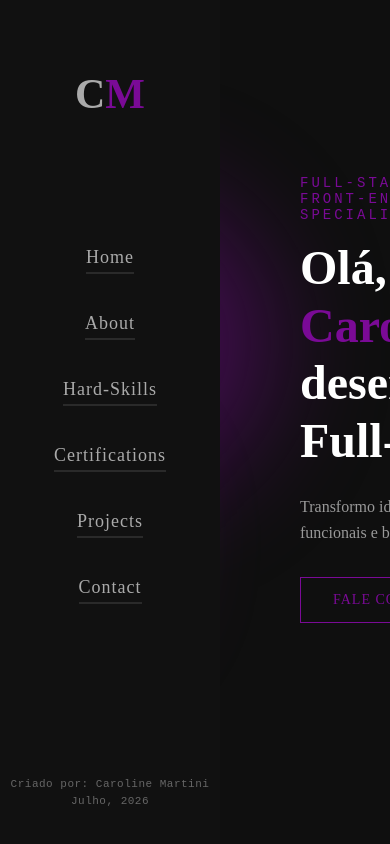
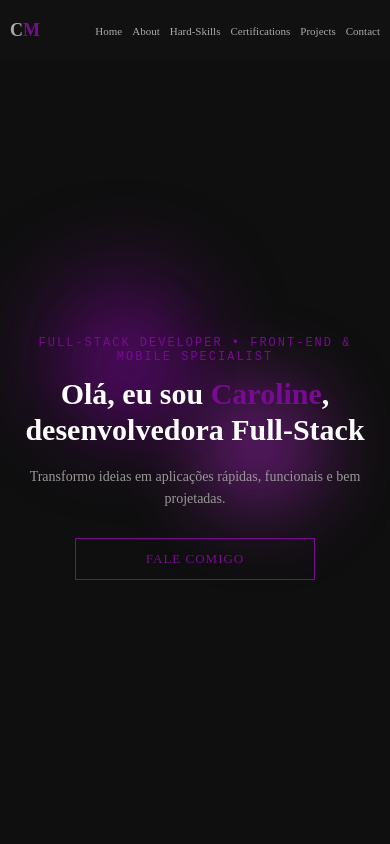
Before and after one commit to SpaceCowboy-c/Portifolio, a React (Vite) app: page / in a window 390 px wide. Built offline with nearby package versions, Linux system fonts and the light colour scheme.

Commit message:
v1.0.0 - Primeira versão da aplicação web/mobile.

```diff
--- a/src/components/Navbar/navbar.css
+++ b/src/components/Navbar/navbar.css
@@ -68,3 +68,64 @@
     line-height: 1.5;
     letter-spacing: 0.5px;
 }
+
+@media (max-width: 768px) {
+    .navbar {
+        width: 100%;
+        height: 60px;
+        position: fixed;
+        top: 0;
+        left: 0;
+        padding: 0 10px;
+        display: flex;
+        align-items: center;
+        justify-content: space-between;
+        z-index: 1000;
+        box-sizing: border-box;
+        background-color: #111;
+    }
+
+    .navbar-logo {
+        margin-top: 0;
+        font-size: 18px;
+        line-height: 1;
+        flex-shrink: 0;
+        /* Não deixa o logo encolher */
+    }
+
+    .navbar-links {
+        position: static;
+        transform: none;
+        display: flex;
+        flex-direction: row;
+        gap: 10px;
+        width: auto;
+        overflow-x: auto;
+        scrollbar-width: none; /* Permite deslizar suavemente no celular se a tela for pequena */
+        -ms-overflow-style: none;
+        padding: 4px 0;
+    }
+
+    /* Esconde a barra de rolagem no Chrome/Safari/Samsung Internet */
+    .navbar-links::-webkit-scrollbar {
+        display: none;
+    }
+
+    .navbar-links li { /* Impede que o item seja esmagado */
+        width: auto;
+        flex-shrink: 0;
+    }
+
+    .navbar-links li a {
+        font-size: 11px;
+        letter-spacing: 0px;
+        padding-bottom: 0;
+        border-bottom: none;
+        line-height: 1.2;
+        white-space: nowrap; /* IMPEDE que "Hard-Skills" quebre em duas linhas */
+    }
+
+    .navbar-footer {
+        display: none;
+    }
+}
--- a/src/screens/Skills/hardSkill.css
+++ b/src/screens/Skills/hardSkill.css
@@ -192,3 +192,29 @@
     }
 
 }
+
+/* Cole no final do hardskill.css */
+@media (max-width: 768px) {
+    .about-content {
+        margin-left: 0;
+        padding-top: 90px;
+        flex-direction: column;
+        padding-left: 24px;
+        padding-right: 24px;
+        gap: 40px;
+        align-items: center;
+        /* Centraliza o conteúdo horizontalmente */
+    }
+
+    .about-intro,
+    .soft-skills {
+        max-width: 100%;
+        width: 100%;
+        padding-left: 0;
+    }
+
+    .section-title {
+        text-align: center;
+        width: 100%;
+    }
+}
--- a/src/screens/Skills/hardSkill.jsx
+++ b/src/screens/Skills/hardSkill.jsx
@@ -67,15 +67,15 @@ const sections = [
         skills: languages
     },
     {
-        title: "Ferramentas que utilizo em meus projetos",
+        title: "Ferramentas que domino",
         skills: tools
     },
     {
-        title: "Frameworks & Bibliotecas em constante aprimoramento",
+        title: "Frameworks & Bibliotecas",
         skills: frameworks
     },
     {
-        title: "Bancos de Dados que utilizo em meus projetos",
+        title: "Bancos de Dados que domino",
         skills: databases
     },
     {
--- a/src/screens/about/about.css
+++ b/src/screens/about/about.css
@@ -231,3 +231,24 @@
         width: 100%;
     }
 }
+
+@media (max-width: 768px) {
+    .about-content {
+        margin-left: 0; /* Remove a margem lateral da navbar */
+        padding-top: 80px; /* Espaço para a navbar do topo não cobrir o texto */
+        flex-direction: column;  /*empilha os conteudos sobre mim e softskills*/
+        padding-left: 24px;
+        padding-right: 24px;
+        gap: 40px;
+    }
+
+    .about-intro,
+    .soft-skills {
+        max-width: 100%;
+        padding-left: 0;
+    }
+}
+
+.about-intro p {
+    font-size: 14px; /* Fonte confortável para leitura mobile */
+}
--- a/src/screens/certifications/certifications.css
+++ b/src/screens/certifications/certifications.css
@@ -172,3 +172,42 @@
         max-width: 320px;
     }
 }
+
+@media (max-width: 768px) {
+    .certifications-content {
+        margin-left: 0;
+        padding: 90px 24px 60px 24px;
+        text-align: center;
+    }
+
+    .certifications-title {
+        font-size: 30px;
+        margin-bottom: 16px;
+    }
+
+    .certifications-description {
+        font-size: 14px;
+        margin-bottom: 40px;
+    }
+
+    .certifications-row {
+        grid-template-columns: 1fr; /* Transforma a grid em 1 única coluna */
+        gap: 20px;
+
+    }
+
+    .certifications-card {
+        width: 100%;
+        max-width: 100%;
+        padding: 28px 20px;
+        box-sizing: border-box;
+    }
+
+    .certifications-card i {
+        font-size: 2.4rem;
+    }
+
+    .certifications-card-description {
+        font-size: 13px;
+    }
+}
--- a/src/screens/contact/contact.css
+++ b/src/screens/contact/contact.css
@@ -143,3 +143,32 @@
         margin-right: auto;
     }
 }
+
+
+/* Cole no final do contact.css */
+@media (max-width: 768px) {
+    .contact-content {
+        margin-left: 0;
+        /* Remove a margem lateral da navbar */
+        padding-top: 80px;
+        /* Espaço para a navbar do topo */
+        flex-direction: column;
+        /* Empilha a foto e as informações */
+        padding-left: 24px;
+        padding-right: 24px;
+        gap: 30px;
+        text-align: center;
+    }
+
+    .contact-photo {
+        width: 180px;
+        /* Reduz a foto no celular */
+        height: 180px;
+    }
+
+    .contact-links {
+        justify-content: center;
+        flex-wrap: wrap;
+        /* Garante que os botões quebrem linha se necessário */
+    }
+}
--- a/src/screens/home/home.css
+++ b/src/screens/home/home.css
@@ -155,3 +155,81 @@
         opacity: 1;
     }
 }
+
+
+
+/* Quando o navegador detecta que a largura da tela é menor ou igual a 768px (um smartphone ou tablet vertical),
+ele lê o bloco @media e substitui apenas as propriedades específicas */
+@media (max-width: 768px) {
+    .home-content {
+        margin-left: 0;
+        padding: 100px 24px 40px 24px;
+        justify-content: center;
+        text-align: center;
+    }
+
+    .hero {
+        max-width: 100%;
+        transform: translateY(0);
+        /* Reseta o deslocamento para alinhar perfeitamente */
+    }
+
+    .hero-subtitle {
+        font-size: 12px;
+        letter-spacing: 2px;
+        margin-bottom: 12px;
+    }
+
+    .hero-title {
+        font-size: 30px;
+        margin-bottom: 18px;
+    }
+
+    .hero-description {
+        font-size: 14px;
+        margin-bottom: 28px;
+    }
+
+    .hero-button {
+        padding: 12px 28px;
+        font-size: 13px;
+        width: 100%;
+        max-width: 240px;
+        box-sizing: border-box;
+    }
+
+    .hero-decoration {
+        width: 280px;
+        height: 280px;
+        position: absolute;
+        left: 50%;
+        top: 45%;
+        transform: translate(-50%, -50%);
+        pointer-events: none; /* Centraliza exatamente atrás do texto */
+        z-index: 1;
+    }
+
+    .bolha-1 {
+         width: 160px;
+         height: 160px;
+         top: 10px;
+         left: 10px;
+         filter: blur(45px);
+    }
+
+    .bolha-2 {
+        width: 130px;
+        height: 130px;
+        bottom: 10px;
+        right: 10px;
+        filter: blur(40px);
+    }
+
+    .bolha-3 {
+        width: 90px;
+        height: 90px;
+        top: 60px;
+        left: 60px;
+        filter: blur(30px);
+    }
+}
--- a/src/screens/projects/projects.css
+++ b/src/screens/projects/projects.css
@@ -158,3 +158,40 @@
         max-width: 320px;
     }
 }
+
+
+@media (max-width: 768px) {
+    .projects-content {
+        margin-left: 0;
+        padding: 90px 24px 60px 24px;
+        text-align: center; /* Centraliza o cabeçalho no celular */
+    }
+
+    .projects-title {
+        font-size: 30px; /* Reduz o título principal */
+        margin-bottom: 16px;
+    }
+
+    .projects-description {
+        font-size: 14px;
+        margin-bottom: 40px;
+    }
+
+    .projects-row {
+        flex-direction: column; /* Empilha os cards um embaixo do outro */
+        align-items: center;  /*centraliza elementos*/
+        gap: 20px;
+    }
+
+    .projects-card {
+        width: 100%; /* Ocupa a largura disponível da tela */
+        max-width: 100%;
+        padding: 24px 20px;
+        text-align: left;
+        box-sizing: border-box;
+    }
+
+    .projects-card-description {
+        font-size: 13px;
+    }
+}
```
